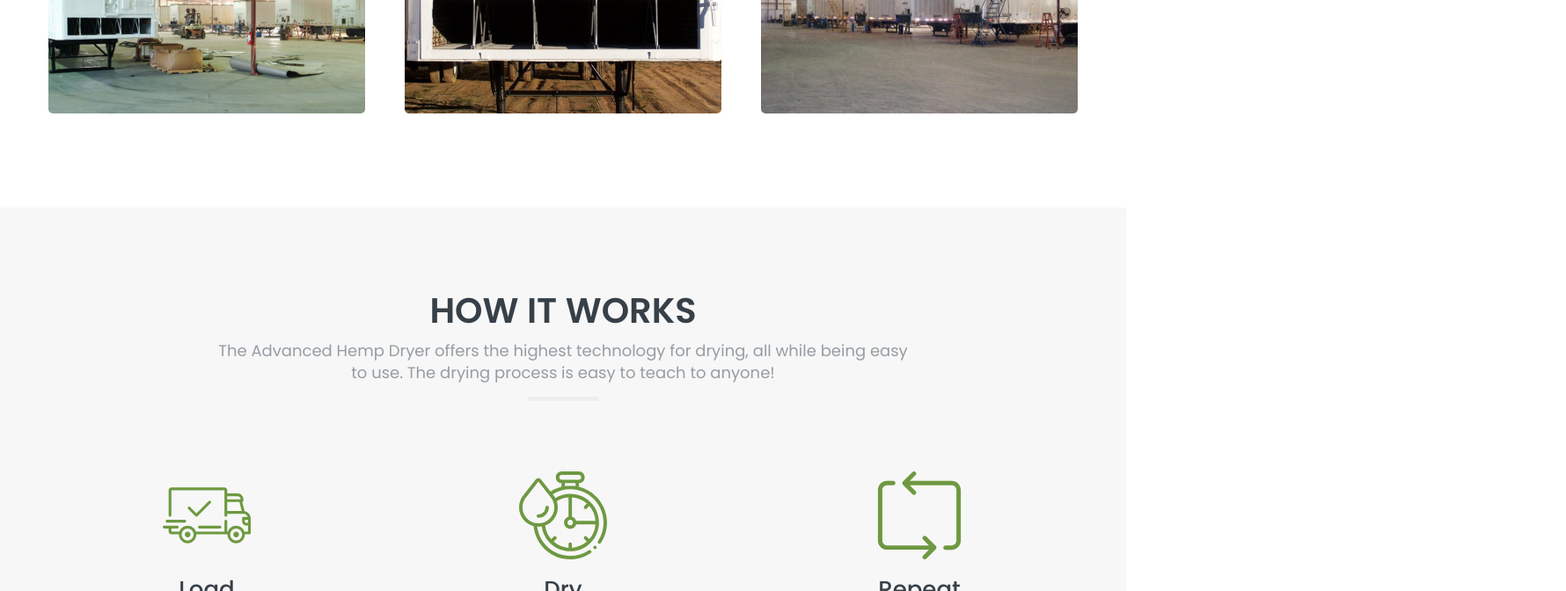
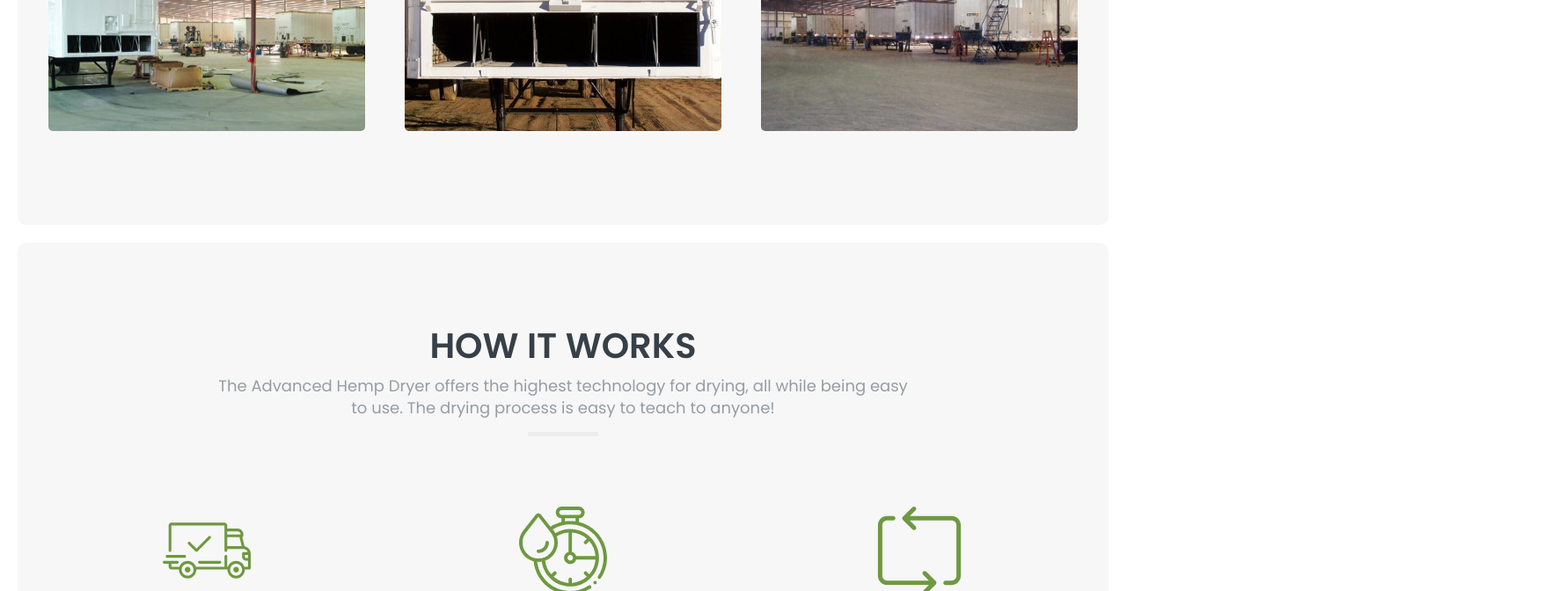
Before and after one commit to dyaroshevych/advanced-hemp-trailer, a React (Create React App) app: page / in a window 1280 px wide. Shown: the part 2128-2800 px from the top of the page at 88% size, 1780 px wide, since content can reach past the window. Built offline with nearby package versions, Linux system fonts and the light colour scheme.

Commit message:
changed section background styles

```diff
--- a/src/App.scss
+++ b/src/App.scss
@@ -1,14 +1,13 @@
 .section {
   padding: 100px 0;
   color: #374048;
+  background-color: #f7f7f7;
+  margin: 20px;
+  border-radius: 10px;
 
   &__heading {
     text-align: center;
     margin-bottom: 100px;
-  }
-
-  &:nth-of-type(odd) {
-    background-color: #f7f7f7;
   }
 }
 
```
